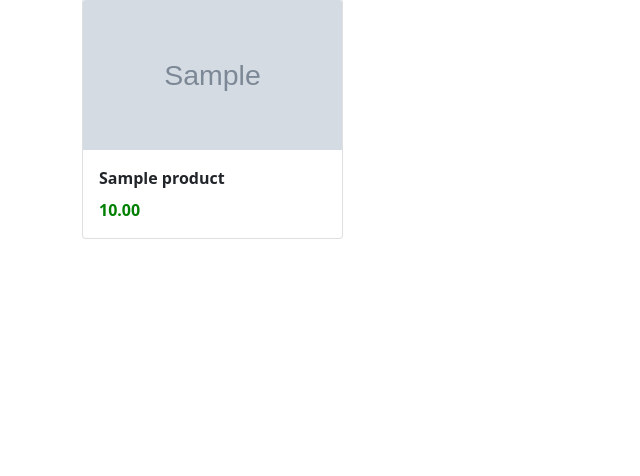
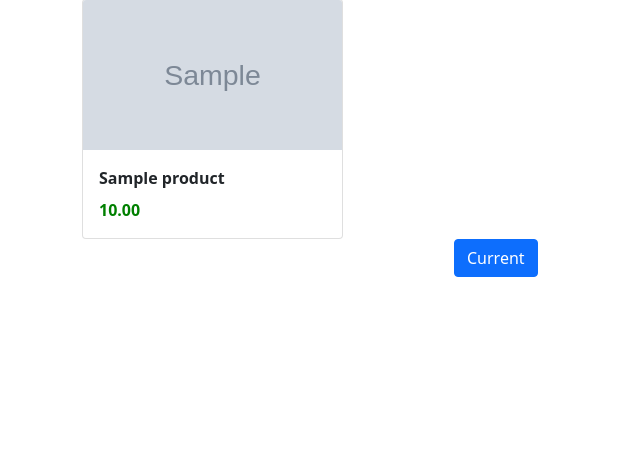
Before and after one commit to farhat-jahan/ecom, a Django app: page /shop/products/ in a window 1280 px wide; the page is wider, and only the part inside the window is pictured. Shown: the part 223-699 px from the top of that part, without its empty margins (0-640 px from the left). Run offline with Django 3.2, Linux system fonts and the light colour scheme; tables that the repository leaves empty hold one stand-in row (values such as "Sample post"); grey boxes marked "Sample" are stand-in pictures.

Commit message:
Pagination added in Product

```diff
--- a/ecom/settings.py
+++ b/ecom/settings.py
@@ -149,6 +149,9 @@ STATICFILES_DIRS = (
     os.path.join(BASE_DIR, "static"),
 )
 
+MEDIA_URL = '/media/'
+MEDIA_ROOT = os.path.join(BASE_DIR, "media/")
+
 # Default primary key field type
 # https://docs.djangoproject.com/en/3.2/ref/settings/#default-auto-field
 
--- a/ecom/urls.py
+++ b/ecom/urls.py
@@ -15,8 +15,13 @@ Including another URLconf
 """
 from django.contrib import admin
 from django.urls import path, include
+from django.conf.urls.static import static
+from . import settings
 
 urlpatterns = [
     path('admin/', admin.site.urls),
     path('shop/', include('shop.urls')),
 ]
+
+if settings.DEBUG:
+    urlpatterns += static(settings.MEDIA_URL, document_root=settings.MEDIA_ROOT)
--- a/shop/views.py
+++ b/shop/views.py
@@ -1,5 +1,7 @@
 from django.shortcuts import render
 from .models import Product
+from django.core.paginator import Paginator
+
 # Create your views here.
 
 def index(request):
@@ -17,4 +19,11 @@ def display_product(request):
     if search_item != '' and search_item is not None:
         prod_object = Product.objects.filter(title__icontains=search_item)
 
-    return render(request, 'shop/products.html', {'prod_object': prod_object})
+    paginator = Paginator(prod_object, 1) #display 16 data/page
+    print("paginator.num_pages to see total pages after pagination", paginator.num_pages)
+    print("paginator.count to see total db product data before pagination", paginator.count)
+    page_number = request.GET.get('page')
+    page_obj = paginator.get_page(page_number)
+    prod_object = paginator.get_page(page_number)
+
+    return render(request, 'shop/products.html', {'prod_object': prod_object, 'page_object': page_obj})
--- a/templates/shop/products.html
+++ b/templates/shop/products.html
@@ -42,6 +42,32 @@
             </div>
         </div>
         {% endfor %}
+
+    <div class="row">
+        <div class="col-md-3 offset-md-4">
+
+        <ul class="pagination">
+            {% if page_object.has_previous %}
+                <li class="page-item">
+                    <a class="page-link" href="?page={{ page_object.previous_page_number }}">Previous</a>
+                </li>
+            {% endif %}
+
+                 <li class="page-item active" >
+                    <a class="page-link" href="?page={{ page_object.number }}">Current</a>
+                </li>
+
+            {% if prod_object.has_next %}
+                  <li class="page-item">
+                     <a class="page-link" href="?page={{ page_object.next_page_number }}">Next</a>
+                </li>
+            {% endif %}
+        </ul>
+        </div>
+
+    </div>
+
+
     </div>
 
     </div>
```
Also changed, not shown: 1 other file.
